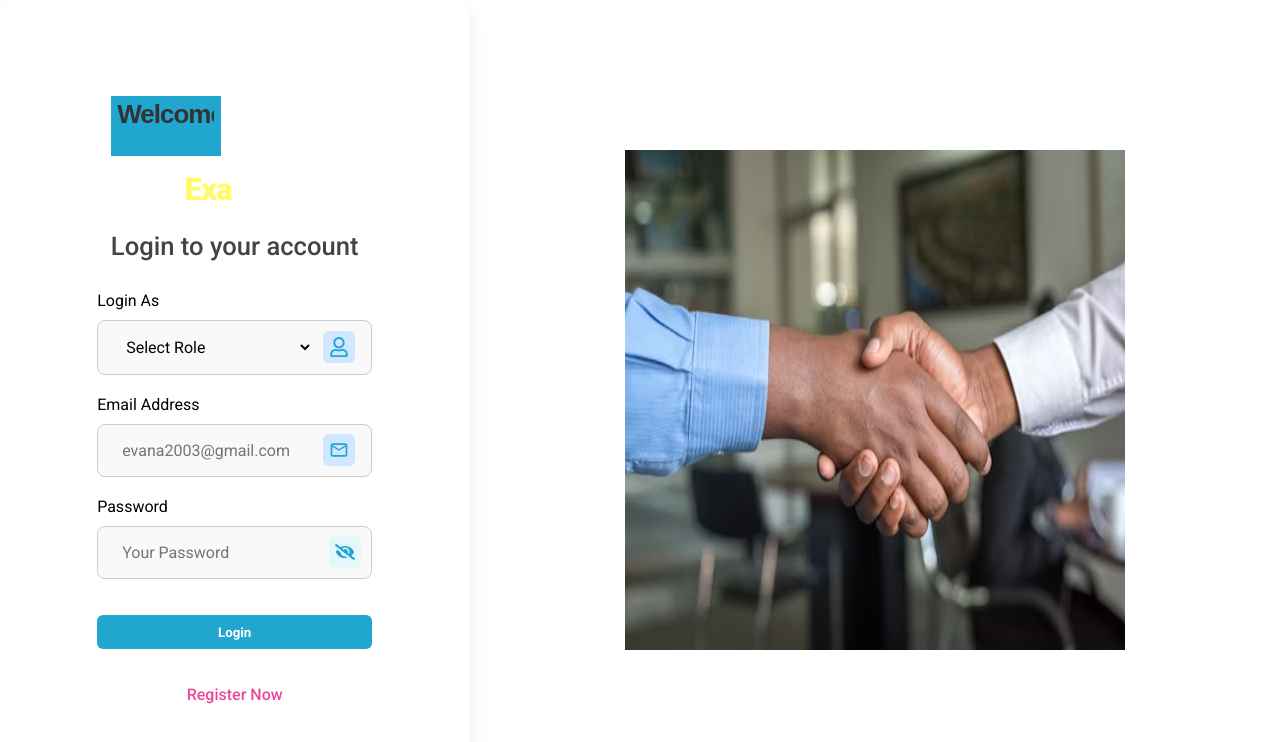
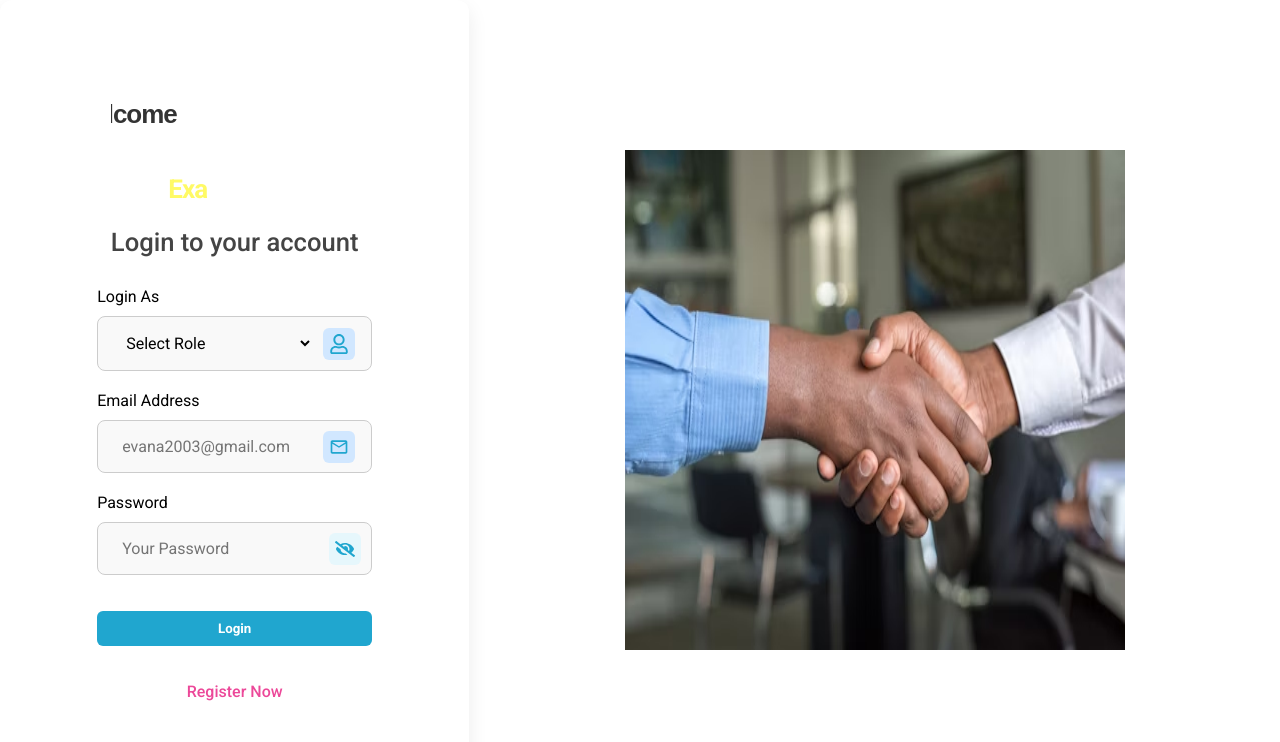
Before and after one commit to 210Evana/Handexa-Clean, a React (Vite) app in the folder frontend/: page /login in a window 1280 px wide. Shown: the top 742 px of the page. Built offline with nearby package versions, Linux system fonts and the light colour scheme; no server answers.

Commit message:
Changing color in Login

```diff
--- a/frontend/src/components/Auth/Auth.css
+++ b/frontend/src/components/Auth/Auth.css
@@ -5,24 +5,8 @@
             font-size: 1.5em;
             color: #333;
         }
-        .logo-hand {
-            color: rgb(194, 111, 154);
-            font-size: 1.2em;
-            font-weight: 900;
-            font-style: italic;
-            margin-right: 0.2em;
-        }
-        .logo-exa {
-            color: hsl(281, 90%, 24%);
-            font-size: 1.2em;
-            font-weight: 900;
-        }
-        .logo-bg {
-            background-color: #20a6cf;
-            font-weight:900;
-            color: white;
-            padding: 0.2em 0.4em;
-        }
+
+
         /* Improve form appearance */
 .authPage .container {
   background: #ffffff;
@@ -105,3 +89,29 @@
 .authPage a:hover {
   text-decoration: underline;
 }
+/* Moving Welcome Text */
+.moving-welcome {
+  display: inline-block;
+  white-space: nowrap;
+  animation: slide-left 8s linear infinite;
+}
+
+@keyframes slide-left {
+  0% {
+    transform: translateX(100%);
+  }
+  100% {
+    transform: translateX(-100%);
+  }
+}
+
+/* Logo Colors */
+.logo-hand {
+  color: #ff5722; /* Deep Orange */
+  font-weight: bold;
+}
+
+.logo-exa {
+  color: #2196f3; /* Bright Blue */
+  font-weight: bold;
+}
--- a/frontend/src/components/Auth/Login.jsx
+++ b/frontend/src/components/Auth/Login.jsx
@@ -47,10 +47,12 @@ const Login = () => {
       <div className="container">
         <div className="header">
           <div
-            className="logo-bg rounded-circle d-flex align-items-center justify-content-center me-3"
+  className="logo-bg rounded-circle d-flex align-items-center justify-content-center me-3 overflow-hidden"
   style={{ width: "110px", height: "60px" }}
 >
-            <span className="logo-text text-white fs-3">Welcome</span>
+  <span className="logo-text text-white fs-5 moving-welcome">
+    Welcome
+  </span>
 </div>
 <h1 className="logo-text m-0">
   <span className="logo-hand">Hand</span>
--- a/frontend/src/components/Auth/Register.jsx
+++ b/frontend/src/components/Auth/Register.jsx
@@ -58,10 +58,12 @@ const Register = () => {
       <div className="container">
         <div className="header">
           <div
-            className="logo-bg rounded-circle d-flex align-items-center justify-content-center me-3"
-            style={{ width: "100px", height: "60px" }}
+  className="logo-bg rounded-circle d-flex align-items-center justify-content-center me-3 overflow-hidden"
+  style={{ width: "110px", height: "60px" }}
 >
-            <span className="logo-text text-white fs-3">Welcome</span>
+  <span className="logo-text text-white fs-5 moving-welcome">
+    Welcome
+  </span>
 </div>
 <h1 className="logo-text m-0">
   <span className="logo-hand">Hand</span>
```
Lines whose indentation alone changed are shown as unchanged.
